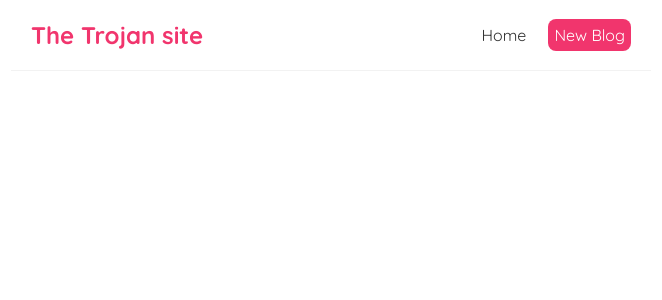
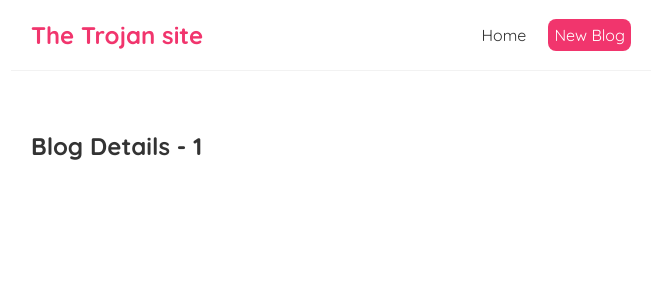
Before and after one commit to Wojter/react-tutorial, a React (Create React App) app: page /blogs/1 in a window 1280 px wide. Shown: the top 300 px of the page, without its empty margins (309-971 px from the left). Built offline with nearby package versions, Linux system fonts and the light colour scheme.

Commit message:
Blog info href

```diff
--- a/src/App.js
+++ b/src/App.js
@@ -1,8 +1,8 @@
 import Navbar from './Navbar';
 import Home from './Home';
 import { BrowserRouter as Router, Route, Routes, Switch } from 'react-router-dom';
-import Create
- from './Create';
+import Create from './Create';
+import BlogDetails from './BlogDetails';
 
 function App() {
   return (
@@ -13,6 +13,7 @@
         <Routes>
           <Route exact path="/" element={<Home />} />
           <Route path="/create" element={<Create />} />
+          <Route path="/blogs/:id" element={<BlogDetails />} />
         </Routes>
       </div>
     </div>
--- /dev/null
+++ b/src/BlogDetails.js
@@ -0,0 +1,13 @@
+import { useParams } from "react-router-dom";
+
+const BlogDetails = () => {
+    const { id } = useParams();
+
+    return (
+        <div className="blog-details">
+            <h2>Blog Details - { id }</h2>
+        </div>
+     );
+}
+
+export default BlogDetails;
--- a/src/BlogList.js
+++ b/src/BlogList.js
@@ -1,3 +1,5 @@
+import { Link } from "react-router-dom";
+
 const BlogList = ({blogs, title, handleDelete}) => {
 
     // const blogs = props.blogs;
@@ -9,8 +11,10 @@
             <h2>{title}</h2>
             {blogs.map((blog) => (
                 <div className="blog-preview" key={blog.id}>
+                    <Link to={'/blogs/' + blog.id}>
                     <h2>{blog.title}</h2>
                     <p>Writen by {blog.author}</p>
+                    </Link>
                 </div>
             ))}
         </div>
--- a/src/index.css
+++ b/src/index.css
@@ -62,3 +62,6 @@
   color: #f1356d;
   margin-bottom: 8px;
 }
+.blog-preview a{
+  text-decoration: none;
+}
```
